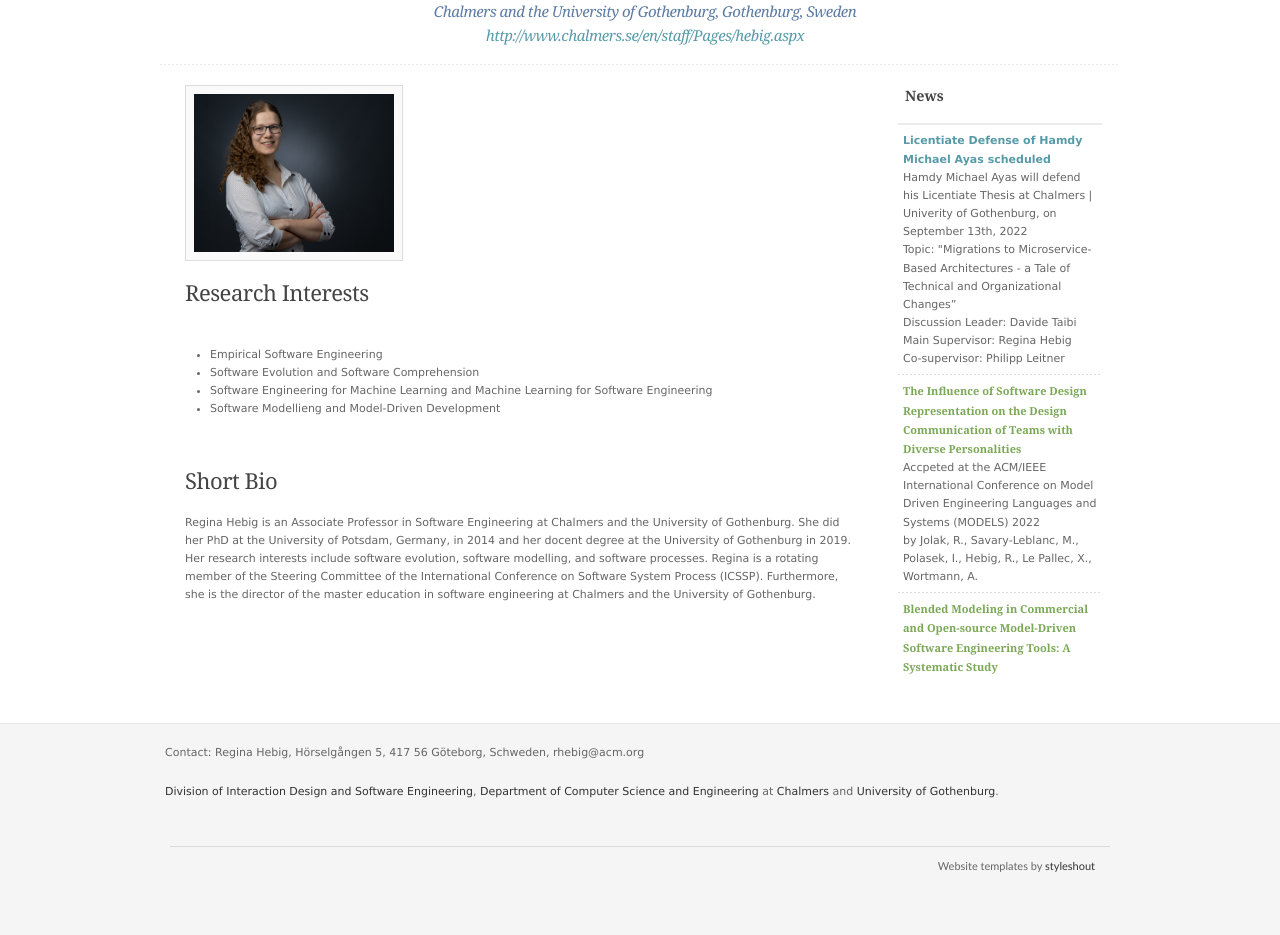
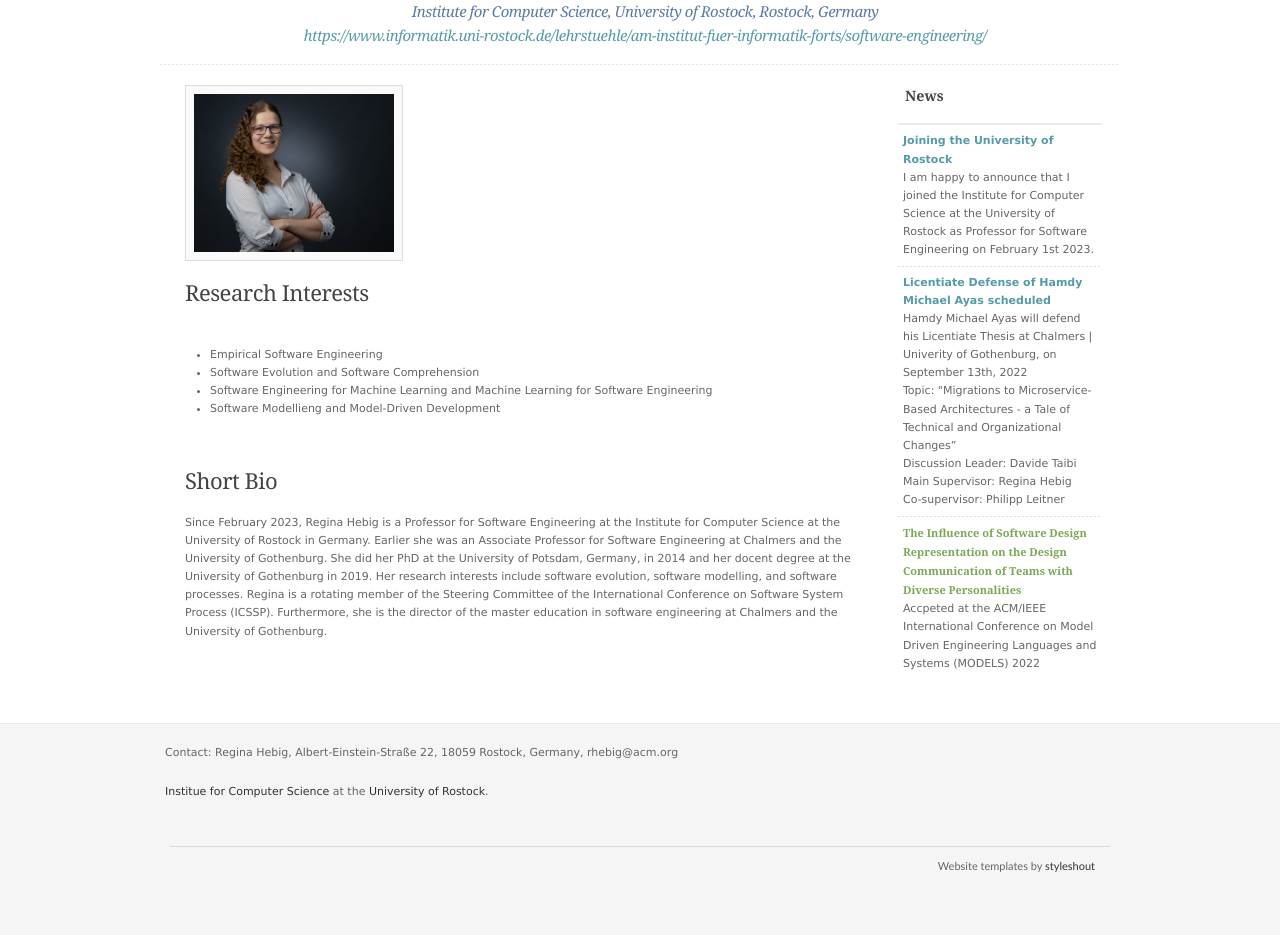
Before and after one commit to rhebig/ReginaHebig, a plain HTML site: page index.html in a window 1280 px wide. Shown: the part 170-1105 px from the top of the page. Drawn offline with Linux system fonts and the light colour scheme.

Commit message:
update University

```diff
--- a/index.html
+++ b/index.html
@@ -27,11 +27,9 @@
 	<div id="header-wrap"><div id="header" class="container_16">
 
 		<h1 id="logo-text"><a href="index.html" title="">Regina Hebig</a></h1>
-		<p id="intro"> <span style="font-weight: bold;">Associate Professor,
-                Software Engineering Division, Computer Science
-                and Engineering</span><br />
-              Chalmers and the University of Gothenburg, Gothenburg, Sweden<br />
-              <a href="http://www.chalmers.se/en/staff/Pages/hebig.aspx" target="_blank">http://www.chalmers.se/en/staff/Pages/hebig.aspx</a>
+		<p id="intro"> <span style="font-weight: bold;">Professor for Software Engineering</span><br />
+              Institute for Computer Science, University of Rostock, Rostock, Germany<br />
+              <a href="https://www.informatik.uni-rostock.de/lehrstuehle/am-institut-fuer-informatik-forts/software-engineering/" target="_blank">https://www.informatik.uni-rostock.de/lehrstuehle/am-institut-fuer-informatik-forts/software-engineering/</a>
 		</p>
 
 		<!--<div id="header-image"></div> -->
@@ -84,7 +82,8 @@
 
 			<h3>Short Bio</h3>
 			<p>
-			Regina Hebig is an Associate Professor in Software Engineering at Chalmers and the University of Gothenburg. She did her PhD at the University of Potsdam, Germany, in 2014 and her docent degree at the University of Gothenburg in 2019. Her research interests include software evolution, software modelling, and software processes. Regina is a rotating member of the Steering Committee of the International Conference on Software System Process (ICSSP). Furthermore, she is the director of the master education in software engineering at Chalmers and the University of Gothenburg.
+			Since February 2023, Regina Hebig is a Professor for Software Engineering at the Institute for Computer Science at the University of Rostock in Germany.
+			Earlier she was an Associate Professor for Software Engineering at Chalmers and the University of Gothenburg. She did her PhD at the University of Potsdam, Germany, in 2014 and her docent degree at the University of Gothenburg in 2019. Her research interests include software evolution, software modelling, and software processes. Regina is a rotating member of the Steering Committee of the International Conference on Software System Process (ICSSP). Furthermore, she is the director of the master education in software engineering at Chalmers and the University of Gothenburg.
 			</p>
 
 			<div class="clear">&nbsp;</div>
@@ -106,6 +105,9 @@
 				<div class="sidemenu">
 					<h4>News</h4>
 					<ul>
+						<li><dt>Joining the University of Rostock</dt>
+								I am happy to announce that I joined the Institute for Computer Science at the University of Rostock as Professor for Software Engineering on February 1st 2023.
+								</li>
 						<li><dt>Licentiate Defense of Hamdy Michael Ayas scheduled </dt>
 								Hamdy Michael Ayas will defend his Licentiate Thesis at Chalmers | Univerity of Gothenburg, on September 13th, 2022 <br/>
 								Topic: "Migrations to Microservice-Based Architectures - a Tale of Technical and Organizational Changes” <br/>
@@ -162,9 +164,9 @@
 	<div id="footer-wrapper" class="container_16">
 		<div id="footer-content">
 			<p  align="left">
-				Contact: Regina Hebig, Hörselgången 5, 417 56 Göteborg, Schweden, rhebig@acm.org
+				Contact: Regina Hebig, Albert-Einstein-Straße 22, 18059 Rostock, Germany, rhebig@acm.org
 			</p>
-			<p align="left"><a href="http://www.chalmers.se/en/departments/cse/organisation/se/Pages/default.aspx">Division of Interaction Design and Software Engineering</a>, <a href="http://www.chalmers.se/en/departments/cse/Pages/default.aspx">Department of Computer Science and Engineering</a> at <a href="http://www.chalmers.se">Chalmers</a> and <a href="http://www.gu.se">University of Gothenburg</a>.</p>
+			<p align="left"><a href="https://www.informatik.uni-rostock.de/">Institue for Computer Science</a> at the <a href="https://www.uni-rostock.de/">University of Rostock</a>.</p>
 
 
 
```
Also changed, not shown: events.html (+5 -7 lines), finishedTheses.html (+5 -7 lines), projects.html (+5 -7 lines), publications.html (+5 -7 lines), teaching.html (+5 -7 lines).
